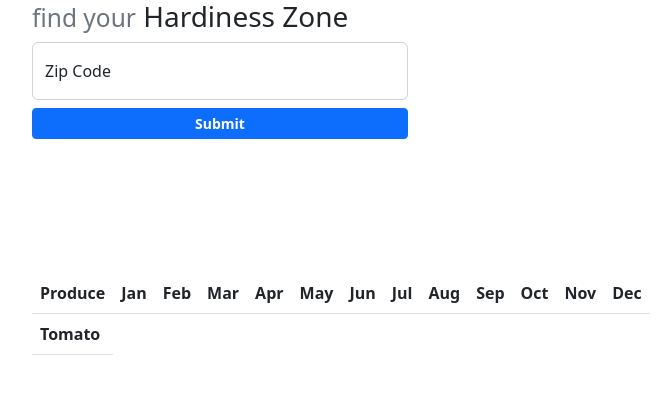
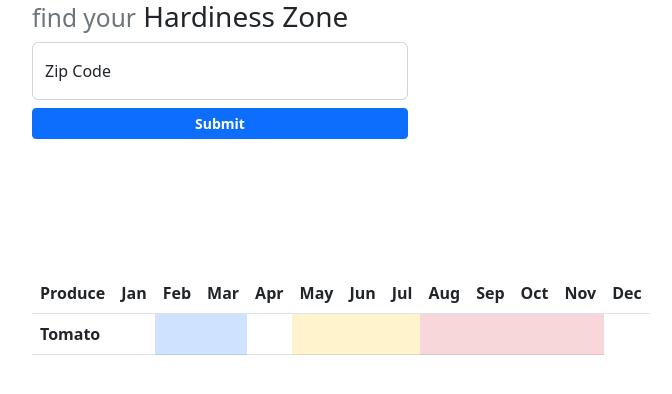
Before and after one commit to amandajo502/hardiness-zone-finder, a website: page index.html in a window 1280 px wide. Shown: the whole page, without its empty margins (420-1092 px from the left). Drawn offline with nearby package versions, Linux system fonts and the light colour scheme.

Commit message:
styling table

```diff
--- a/index.html
+++ b/index.html
@@ -62,6 +62,11 @@
         <tbody>
           <tr>
             <th scope="row">Tomato</th>
+            <td colspan="1" class="table-default"></td>
+            <td colspan="2" class="table-primary"></td>
+            <td colspan="1" class="table-default"></td>
+            <td colspan="3" class="table-warning"></td>
+            <td colspan="4" class="table-danger"></td>
           </tr>
         </tbody>
       </table>
```
